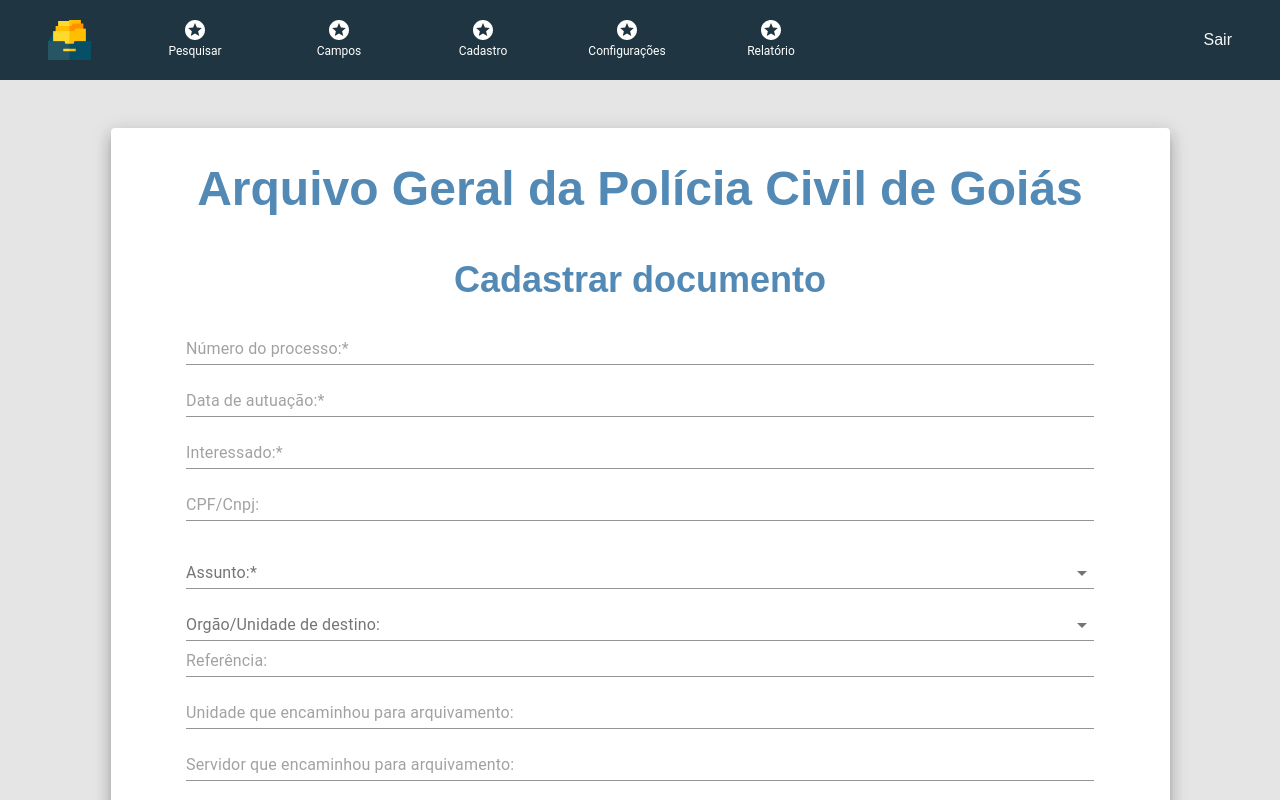
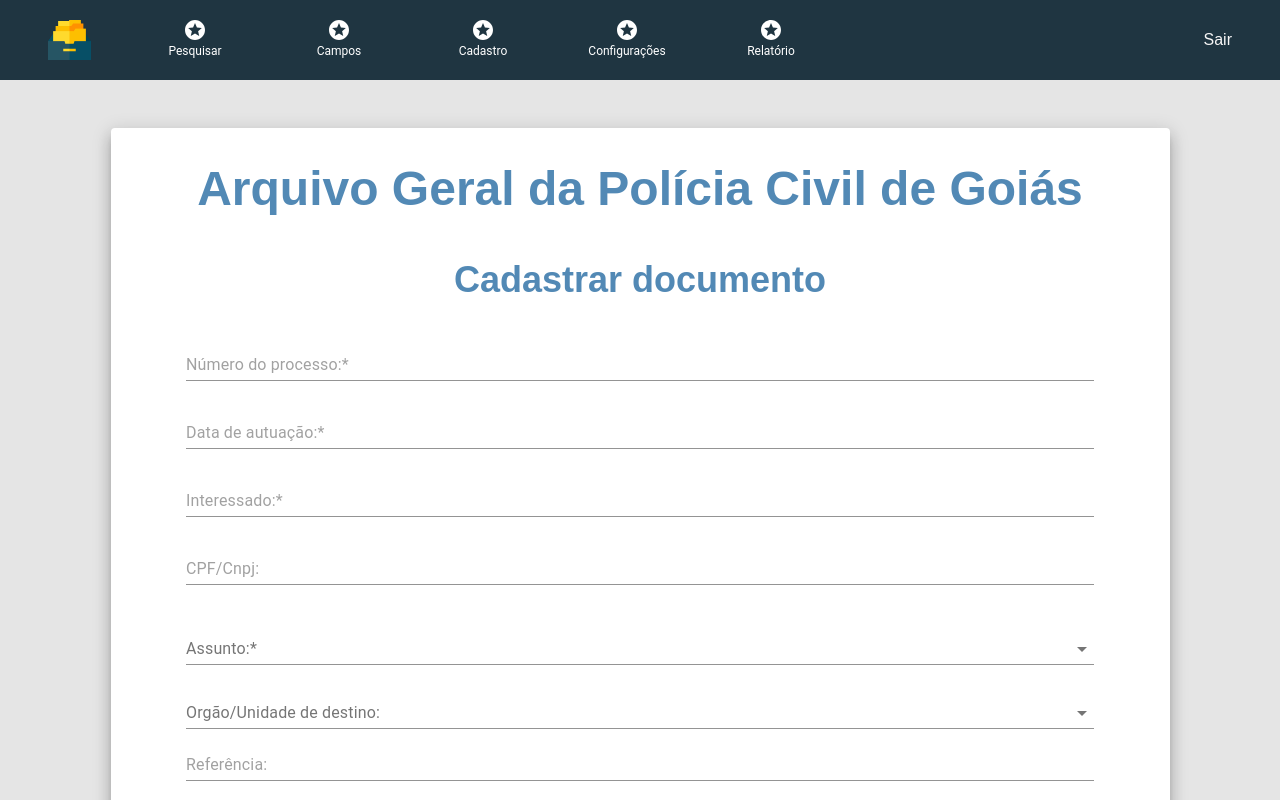
Before and after one commit to fga-eps-mds/2021.2-SysArq-Frontend, a React (Create React App) app in the folder sysarq/: page /create-administrative-process in a window 1280 px wide. Shown: the top 800 px of the page. Built offline with nearby package versions, Linux system fonts and the light colour scheme; no server answers.

Commit message:
Foi alterado detalhes do css dos inputs de cadastro

```diff
--- a/sysarq/src/pages/FormCadastro/index.js
+++ b/sysarq/src/pages/FormCadastro/index.js
@@ -49,7 +49,9 @@ function FormCadastro({
                             case "id":
                                 input = (
 
-                                    <FormControl variant="standard" className={classes.input} sx={{ m: 1, minWidth: 120 }}>
+                                    <FormControl
+                                    style={{marginTop: '0.75rem'}}
+                                    variant="standard" className={classes.input} sx={{ m: 1, minWidth: 120 }}>
                                         <InputLabel>{item.placeholder}</InputLabel>
                                         <Select
                                         labelId="demo-simple-select-standard-label"
@@ -67,6 +69,7 @@ function FormCadastro({
                             default:
                                 input = (
                                     <TextField
+                                        style={{marginTop: '1rem'}}
                                         placeholder={item.placeholder}
                                         onChange={({ target }) => item.setState(target.value)}
                                         className={classes.input}
--- a/sysarq/src/pages/FormCadastro/styles.css
+++ b/sysarq/src/pages/FormCadastro/styles.css
@@ -44,7 +44,6 @@
     font-size: 1rem;
     letter-spacing: 1.25px;
     border-radius: 4px;
-
     transition: filter 0.4s;
 }
 
```
